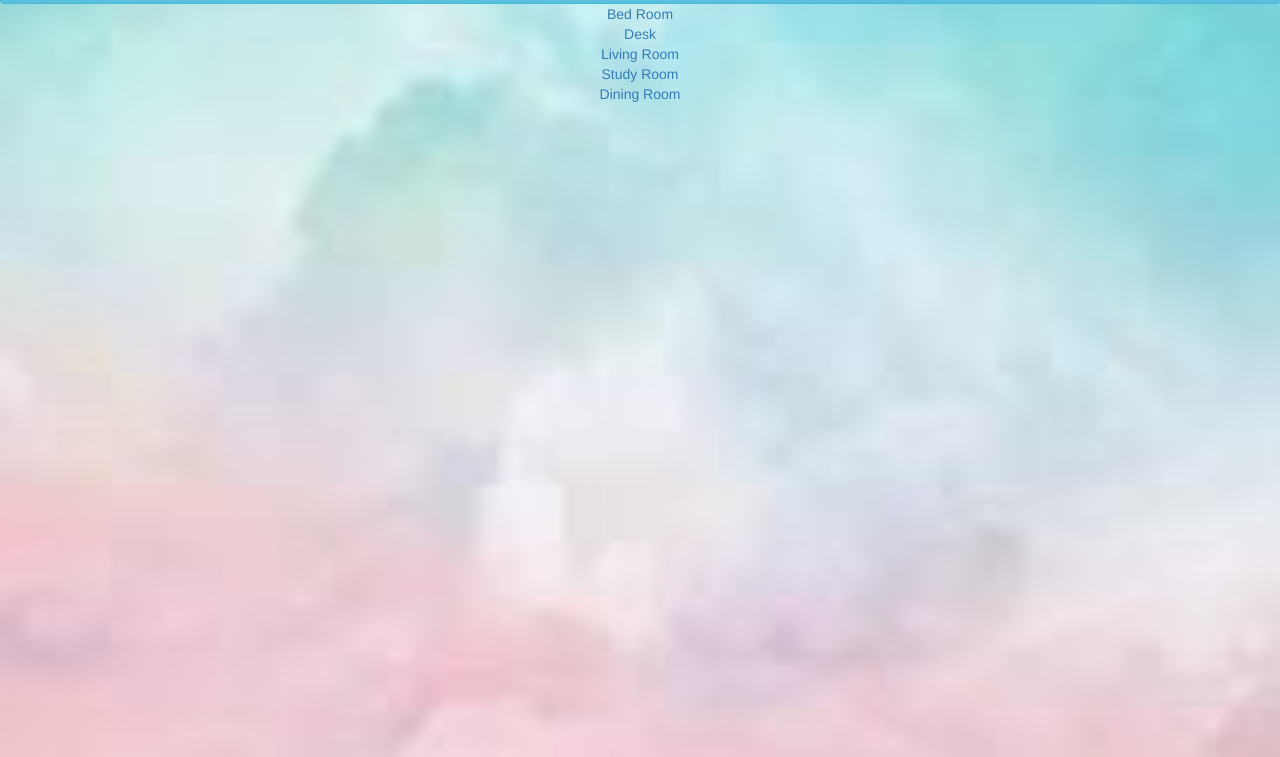
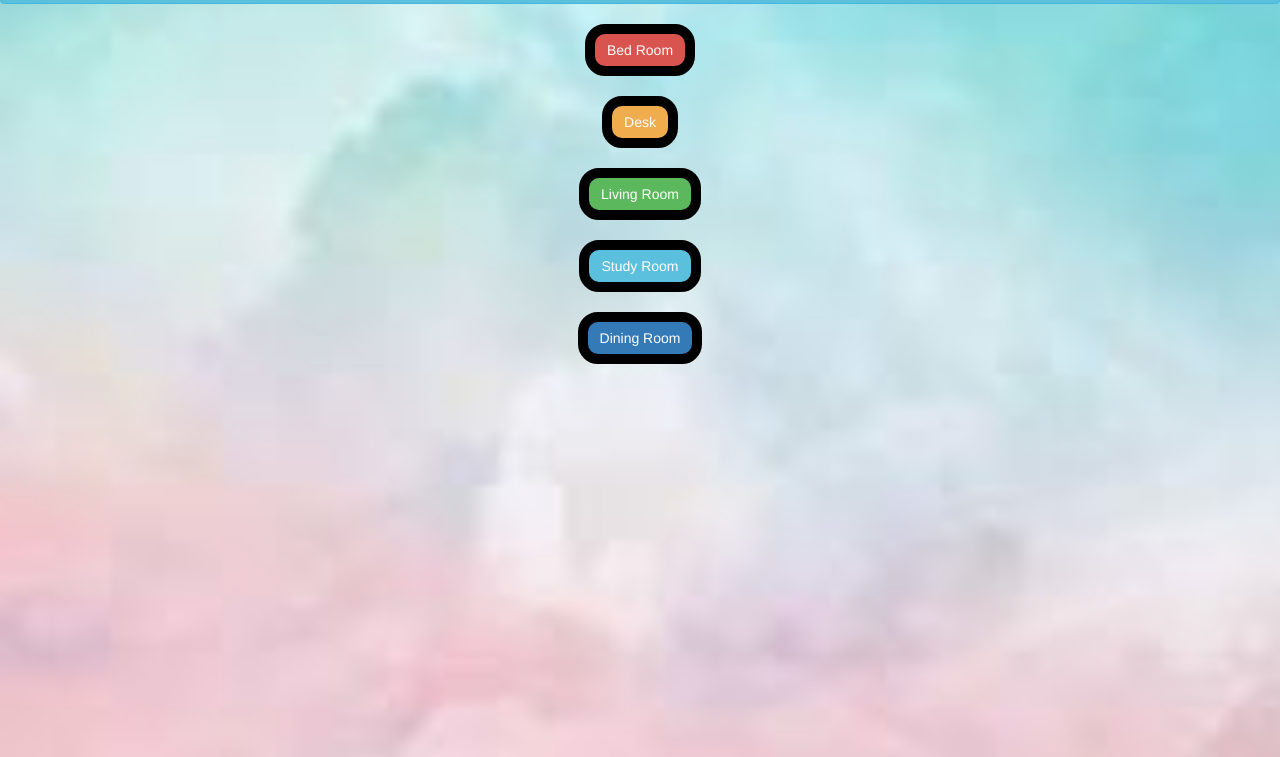
Before and after one commit to cricketsensei/object_detection, a plain HTML site: page index.html in a window 1280 px wide. Shown: the part 43-800 px from the top of the page. Drawn offline with nearby package versions, Linux system fonts and the light colour scheme.

Commit message:
Add files via upload

```diff
--- a/index.html
+++ b/index.html
@@ -17,15 +17,21 @@
 <body background="background.jpg">
   <center>
     <h1 class="btn btn-info heading">Object Detection</h1>
-    <a href="bedroom">Bed Room</a>
     <br>
-    <a href="desk">Desk</a>
     <br>
-    <a href="living room">Living Room</a>
+    <a href="bedroom" class="anchor btn btn-danger">Bed Room</a>
     <br>
-    <a href="study room">Study Room</a>
     <br>
-    <a href="food room">Dining Room</a>
+    <a href="desk" class="anchor btn btn-warning">Desk</a>
+    <br>
+    <br>
+    <a href="living room" class="anchor btn btn-success">Living Room</a>
+    <br>
+    <br>
+    <a href="study room" class="anchor btn btn-info">Study Room</a>
+    <br>
+    <br>
+    <a href="food room" class="anchor btn btn-primary">Dining Room</a>
   </center>
 
   <script src="main.js"></script>
--- a/style.css
+++ b/style.css
@@ -10,3 +10,8 @@ body{
     background-size: cover;
     background-position: center;
 }
+
+.anchor{
+    border-radius: 20px;
+    border: 10px black solid;
+}
```
Also changed, not shown: desk.jpg (added), dining room.jpg (added), living room.jpg (added), study room.jpg (added), 1 other file.
